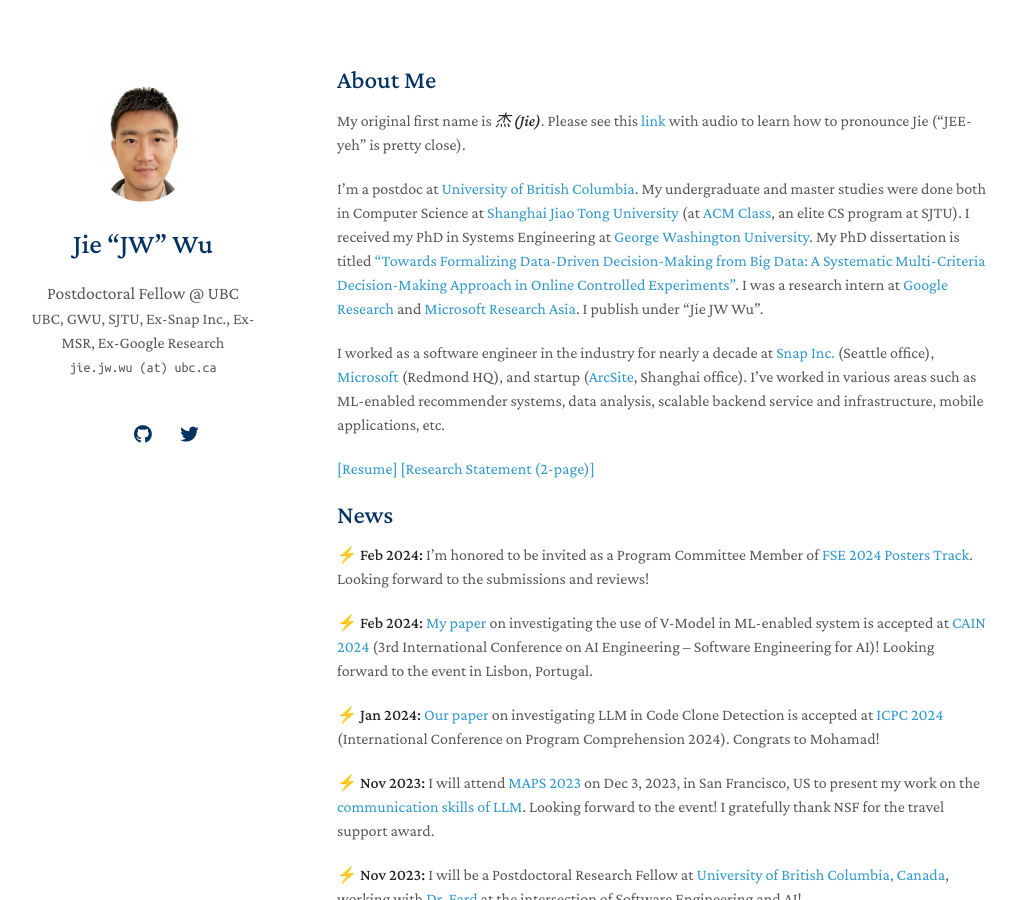
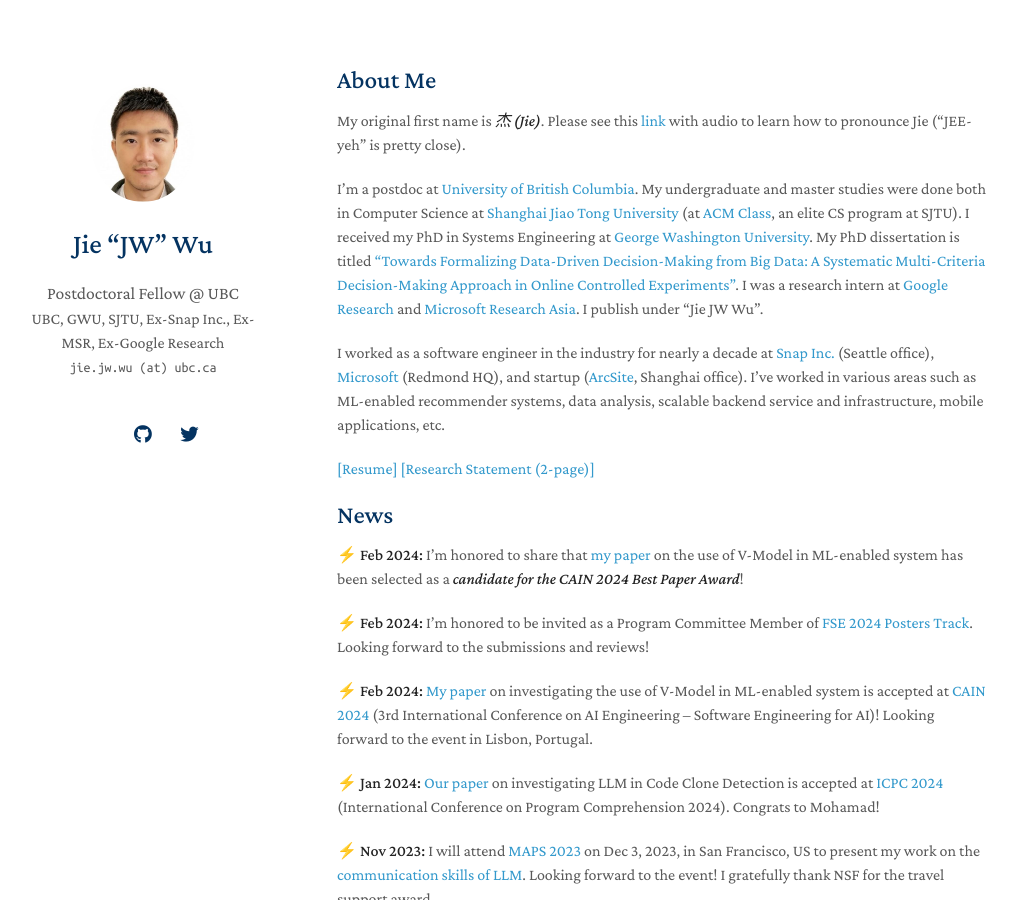
Before and after one commit to yaoyao-liu/minimal-light, a Jekyll site: the page built from index.md, in a window 1280 px wide and 900 px high. Shown: the whole window, without its empty margins (133-1149 px from the left). Built offline with Jekyll 4.4.1, drawn with Linux system fonts in a browser that asks for light colours; nearby versions of some CDN libraries; a style sheet for code colours, icons or effects is not loaded; our own code applies the rules of GitHub Pages for plain Markdown files.

Commit message:
Update index.md

```diff
--- a/index.md
+++ b/index.md
@@ -11,6 +11,7 @@ I worked as a software engineer in the industry for nearly a decade at [Snap Inc
 
 [[Resume]](https://jie-jw-wu.github.io/assets/ResumeJW.pdf)  [[Research Statement (2-page)]](https://jie-jw-wu.github.io/assets/research-statement-jw.pdf)
 ## News
+**⚡ Feb 2024:** I'm honored to share that [my paper](https://arxiv.org/pdf/2308.05381.pdf) on the use of V-Model in ML-enabled system has been selected as a _**candidate for the CAIN 2024 Best Paper Award**_!
 
 **⚡ Feb 2024:** I'm honored to be invited as a Program Committee Member of [FSE 2024 Posters Track](https://2024.esec-fse.org/committee/fse-2024-posters-program-committee). Looking forward to the submissions and reviews!
 
```
